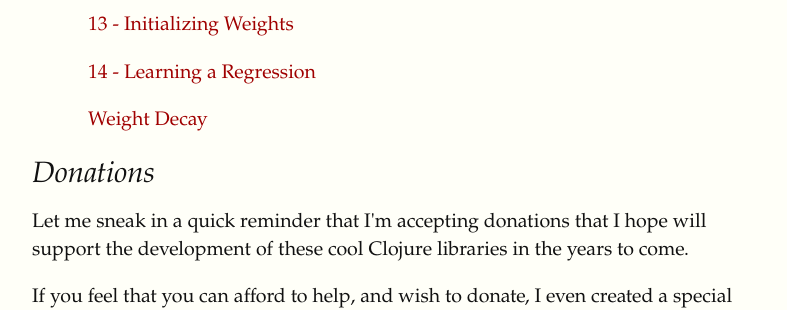
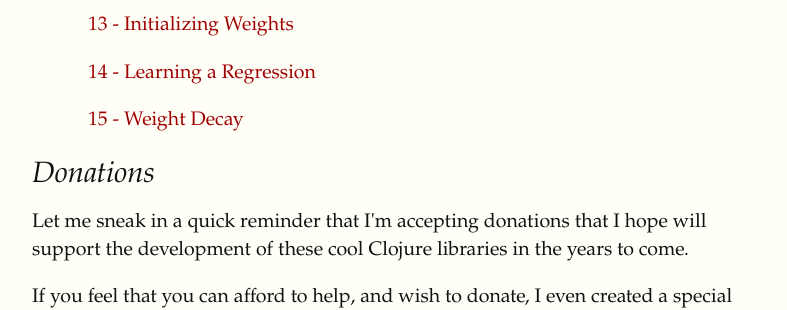
Before and after one commit to blueberry/blueberry.github.io, a Jekyll site: the page built from _posts/2019-02-01-Deep-Learning-in-Clojure-From-Scratch-to-GPU-0-Why-Bother.html, in a window 1280 px wide and 900 px high, scrolled down 3276 px. Shown: the part 149-459 px from the top of the window, without its empty margins (96-883 px from the left). Built offline with Jekyll 4.4.1, drawn with Linux system fonts in a browser that asks for light colours; comment, search, counter and statistics services are not loaded.

Commit message:
Update ToC.

```diff
--- a/_posts/2019-02-01-Deep-Learning-in-Clojure-From-Scratch-to-GPU-0-Why-Bother.html
+++ b/_posts/2019-02-01-Deep-Learning-in-Clojure-From-Scratch-to-GPU-0-Why-Bother.html
@@ -154,7 +154,7 @@
 <li><a href="./Deep-Learning-in-Clojure-From-Scratch-to-GPU-12-A-Simple-Neural-Network-Training-API">12 - A Simple Neural Network Training API</a></li>
 <li><a href="./Deep-Learning-in-Clojure-From-Scratch-to-GPU-13-Initializing-Weights">13 - Initializing Weights</a></li>
 <li><a href="./Deep-Learning-in-Clojure-From-Scratch-to-GPU-14-Learning-Regression">14 - Learning a Regression</a></li>
-<li><a href="./Deep-Learning-in-Clojure-From-Scratch-to-GPU-15-Weight-Decay">Weight Decay</a></li>
+<li><a href="./Deep-Learning-in-Clojure-From-Scratch-to-GPU-15-Weight-Decay">15 - Weight Decay</a></li>
 </ul>
 </div>
 </div>
```
